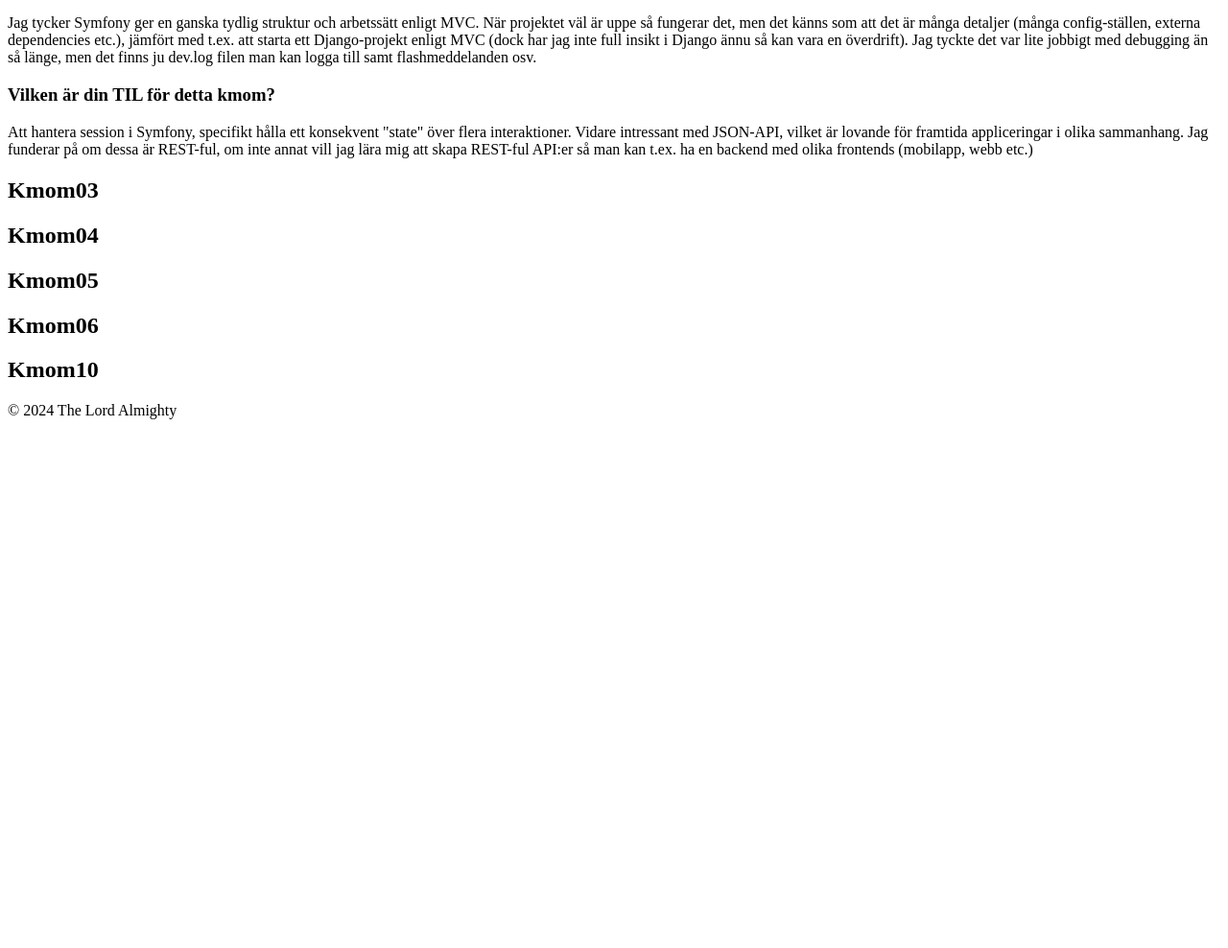
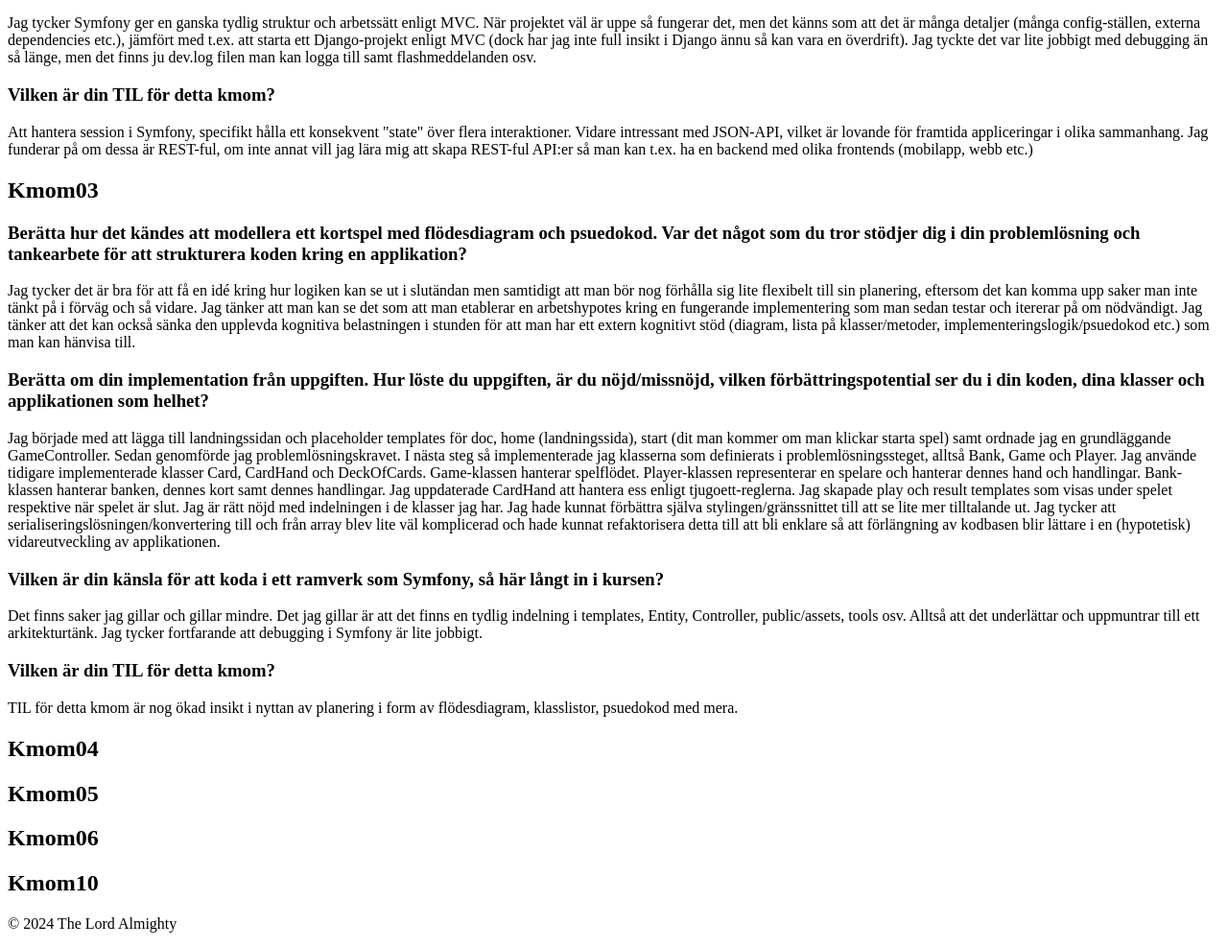
Before and after one commit to theswedishpolyglot/webbprogrammering-bth-mvc, a Symfony app: template templates/report.html.twig in a window 1280 px wide. Shown: the part 1786-2774 px from the top of the page at 96% size. Before the commit the page ends 2223 px from the top, so only its background shows below. Run offline with Twig, Linux system fonts and the light colour scheme; the template is opened without the code that fills it, so the values that code supplies are empty; some libraries are stand-ins or nearby versions.

Commit message:
write report for kmom03

```diff
--- a/templates/game/play.html.twig
+++ b/templates/game/play.html.twig
@@ -22,10 +22,12 @@
         {% endfor %}
     </div>
 
+    <div class="btn-container">
         <form action="{{ path('game_draw') }}" method="post">
             <button type="submit" class="btn btn-primary">Draw Card</button>
         </form>
         <form action="{{ path('game_stay') }}" method="post">
             <button type="submit" class="btn btn-secondary">Stay</button>
         </form>
+    </div>
 {% endblock %}
--- a/templates/game/result.html.twig
+++ b/templates/game/result.html.twig
@@ -23,5 +23,7 @@
     </div>
 
     <h2>{{ result }}</h2>
-    <a href="{{ path('game_start') }}" class="btn btn-primary">Start New Game</a>
+    <div class="btn-container">
+        <a href="{{ path('game_start') }}" class="btn btn-primary">Start New Game</a>
+    </div>
 {% endblock %}
--- a/templates/report.html.twig
+++ b/templates/report.html.twig
@@ -96,7 +96,30 @@
 
         <section id="kmom03">
             <h2>Kmom03</h2>
-            <!-- -->
+            <h3>Berätta hur det kändes att modellera ett kortspel med flödesdiagram och psuedokod. Var det något som du tror stödjer dig i din problemlösning och tankearbete för att strukturera koden kring en applikation?</h3>
+                <p>
+                    Jag tycker det är bra för att få en idé kring hur logiken kan se ut i slutändan men samtidigt att man bör nog förhålla sig lite flexibelt till sin planering, eftersom det kan komma upp saker man inte tänkt på i förväg och så vidare. Jag tänker att man kan se det som att man etablerar en arbetshypotes kring en fungerande implementering som man sedan testar och itererar på om nödvändigt.
+                    Jag tänker att det kan också sänka den upplevda kognitiva belastningen i stunden för att man har ett extern kognitivt stöd (diagram, lista på klasser/metoder, implementeringslogik/psuedokod etc.) som man kan hänvisa till.
+                </p>
+            <h3>Berätta om din implementation från uppgiften. Hur löste du uppgiften, är du nöjd/missnöjd, vilken förbättringspotential ser du i din koden, dina klasser och applikationen som helhet?</h3>
+                <p>
+                    Jag började med att lägga till landningssidan och placeholder templates för doc, home (landningssida), start (dit man kommer om man klickar starta spel) samt ordnade jag en grundläggande GameController.
+                    Sedan genomförde jag problemlösningskravet.
+                    I nästa steg så implementerade jag klasserna som definierats i problemlösningssteget, alltså Bank, Game och Player. Jag använde tidigare implementerade klasser Card, CardHand och DeckOfCards.
+                    Game-klassen hanterar spelflödet. Player-klassen representerar en spelare och hanterar dennes hand och handlingar. Bank-klassen hanterar banken, dennes kort samt dennes handlingar.
+                    Jag uppdaterade CardHand att hantera ess enligt tjugoett-reglerna. Jag skapade play och result templates som visas under spelet respektive när spelet är slut.
+                    Jag är rätt nöjd med indelningen i de klasser jag har.
+                    Jag hade kunnat förbättra själva stylingen/gränssnittet till att se lite mer tilltalande ut.
+                    Jag tycker att serialiseringslösningen/konvertering till och från array blev lite väl komplicerad och hade kunnat refaktorisera detta till att bli enklare så att förlängning av kodbasen blir lättare i en (hypotetisk) vidareutveckling av applikationen.
+                </p>
+            <h3>Vilken är din känsla för att koda i ett ramverk som Symfony, så här långt in i kursen?</h3>
+                <p>
+                    Det finns saker jag gillar och gillar mindre. Det jag gillar är att det finns en tydlig indelning i templates, Entity, Controller, public/assets, tools osv. Alltså att det underlättar och uppmuntrar till ett arkitekturtänk. Jag tycker fortfarande att debugging i Symfony är lite jobbigt.
+                </p>
+            <h3>Vilken är din TIL för detta kmom?</h3>
+                <p>
+                    TIL för detta kmom är nog ökad insikt i nyttan av planering i form av flödesdiagram, klasslistor, psuedokod med mera.
+                </p>
         </section>
 
         <section id="kmom04">
```
Also changed, not shown: assets/styles/app.css (+7 -0 lines). Lines whose indentation alone changed are shown as unchanged.
